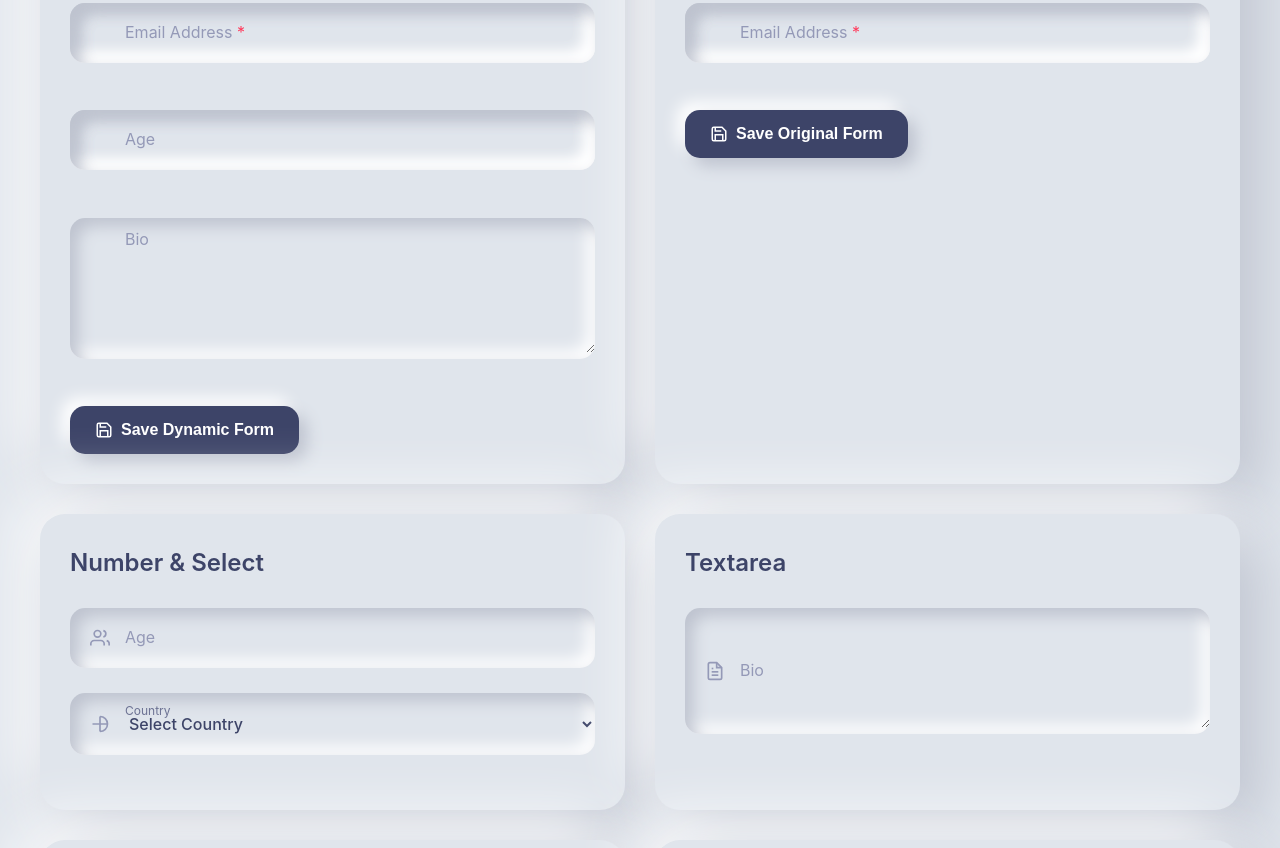
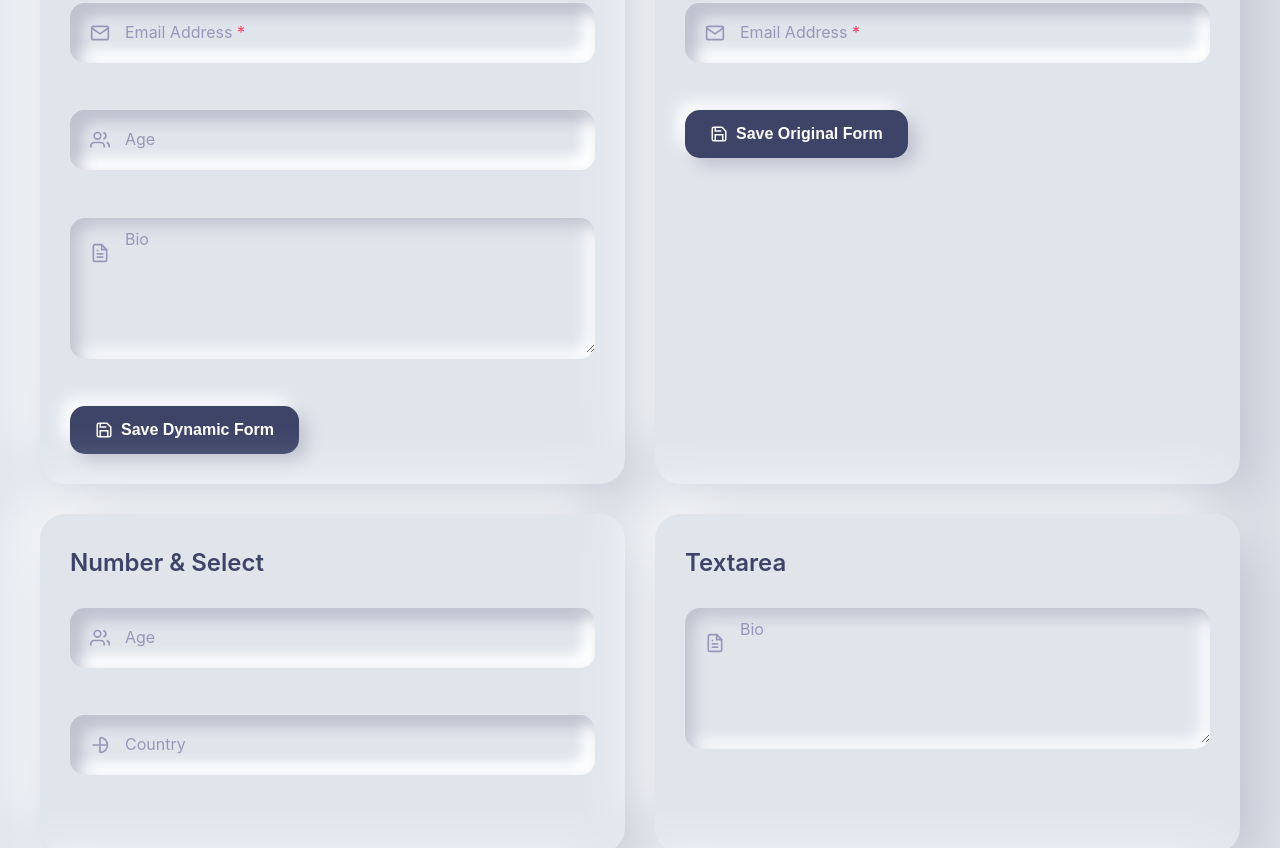
Before and after one commit to willtunner/neumophismDesk, an Angular app: page /home in a window 1280 px wide. Shown: the part 460-1308 px from the top of the page. Built offline with nearby package versions, Linux system fonts and the light colour scheme.

Commit message:
icons inside inputs ok

```diff
--- a/src/app/enuns/input-types.enum.ts
+++ b/src/app/enuns/input-types.enum.ts
@@ -7,5 +7,7 @@ export enum InputType {
     CPF = 'CPF',
     TEXT = 'TEXT',
     NUMBER = 'NUMBER',
-    TEXTAREA = 'TEXTAREA'
+    TEXTAREA = 'TEXTAREA',
+    AGE = 'AGE',
+    PASSWORD = 'PASSWORD'
   }
--- a/src/app/private/home/home.html
+++ b/src/app/private/home/home.html
@@ -23,25 +23,29 @@
       <!-- Input Dinâmico - Nome -->
       <app-input-dynamic
         [config]="inputConfigs.dynamicFullName"
-        [control]="getControl('dynamicFullName')">
+        [control]="getControl('dynamicFullName')"
+        [showImage]="true">
       </app-input-dynamic>
 
       <!-- Input Dinâmico - Email -->
       <app-input-dynamic
         [config]="inputConfigs.dynamicEmail"
-        [control]="getControl('dynamicEmail')">
+        [control]="getControl('dynamicEmail')"
+        [showImage]="true">
       </app-input-dynamic>
 
       <!-- Input Dinâmico - Idade -->
       <app-input-dynamic
         [config]="inputConfigs.dynamicAge"
-        [control]="getControl('dynamicAge')">
+        [control]="getControl('dynamicAge')"
+        [showImage]="true">
       </app-input-dynamic>
 
       <!-- Input Dinâmico - Bio -->
       <app-input-dynamic
         [config]="inputConfigs.dynamicBio"
-        [control]="getControl('dynamicBio')">
+        [control]="getControl('dynamicBio')"
+        [showImage]="true">
       </app-input-dynamic>
 
       <button class="neu-button primary" (click)="submitDynamicForm()">
@@ -61,13 +65,15 @@
       <!-- Input Dinâmico - Full Name -->
       <app-input-dynamic
         [config]="inputConfigs.originalFullName"
-        [control]="getControl('originalFullName')">
+        [control]="getControl('originalFullName')"
+        [showImage]="true">
       </app-input-dynamic>
 
       <!-- Input Dinâmico - Email -->
       <app-input-dynamic
         [config]="inputConfigs.originalEmail"
-        [control]="getControl('originalEmail')">
+        [control]="getControl('originalEmail')"
+        [showImage]="true">
       </app-input-dynamic>
 
       <button class="neu-button primary" (click)="submitOriginalForm()">
@@ -84,62 +90,33 @@
     <div class="component-section neu-container">
       <h2>Number & Select</h2>
 
-      <div class="form-group">
-        <div class="input-group">
-          <input type="number" id="age" placeholder=" " [(ngModel)]="formData.age" min="0" max="120">
-          <label for="age">Age</label>
-          <div class="input-icon">
-            <svg viewBox="0 0 24 24" fill="none" stroke="currentColor" stroke-width="2">
-              <path d="M17 21v-2a4 4 0 0 0-4-4H5a4 4 0 0 0-4 4v2"/>
-              <circle cx="9" cy="7" r="4"/>
-              <path d="M23 21v-2a4 4 0 0 0-3-3.87"/>
-              <path d="M16 3.13a4 4 0 0 1 0 7.75"/>
-            </svg>
-          </div>
-        </div>
-      </div>
+      <!-- Substituindo o input original por input-dynamic -->
+      <app-input-dynamic
+        [config]="inputConfigs.ageInput"
+        [control]="getControl('ageInput')"
+        [showImage]="true">
+      </app-input-dynamic>
 
-      <div class="form-group">
-        <div class="input-group">
-          <select id="country" [(ngModel)]="formData.country">
-            <option value="">Select Country</option>
-            <option value="us">United States</option>
-            <option value="br">Brazil</option>
-            <option value="ca">Canada</option>
-            <option value="uk">United Kingdom</option>
-          </select>
-          <label for="country">Country</label>
-          <div class="input-icon">
-            <svg viewBox="0 0 24 24" fill="none" stroke="currentColor" stroke-width="2">
-              <path d="M21 12a9 9 0 0 1-9 9m9-9a9 9 0 0 0-9-9m9 9H3m9 9v-9m0-9v9"/>
-            </svg>
-          </div>
-        </div>
-      </div>
+      <!-- Substituindo o select original por input-dynamic -->
+      <app-input-dynamic
+        [config]="inputConfigs.countrySelect"
+        [control]="getControl('countrySelect')"
+        [showImage]="true">
+      </app-input-dynamic>
     </div>
 
     <!-- SEÇÃO ORIGINAL: Textarea (mantida) -->
     <div class="component-section neu-container">
       <h2>Textarea</h2>
 
-      <div class="form-group">
-        <div class="input-group textarea-group">
-          <textarea id="bio" placeholder=" " rows="4" [(ngModel)]="formData.bio"></textarea>
-          <label for="bio">Bio</label>
-          <div class="input-icon">
-            <svg viewBox="0 0 24 24" fill="none" stroke="currentColor" stroke-width="2">
-              <path d="M14 2H6a2 2 0 0 0-2 2v16a2 2 0 0 0 2 2h12a2 2 0 0 0 2-2V8z"/>
-              <polyline points="14,2 14,8 20,8"/>
-              <line x1="16" y1="13" x2="8" y2="13"/>
-              <line x1="16" y1="17" x2="8" y2="17"/>
-              <polyline points="10,9 9,9 8,9"/>
-            </svg>
-          </div>
-        </div>
-      </div>
+      <!-- Substituindo o textarea original por input-dynamic -->
+      <app-input-dynamic
+        [config]="inputConfigs.bioTextarea"
+        [control]="getControl('bioTextarea')"
+        [showImage]="true">
+      </app-input-dynamic>
     </div>
 
-    <!-- Resto das seções mantidas intactas... -->
     <!-- Checkboxes, Radio Buttons, Buttons, Slider, Toggle Switch -->
     <div class="component-section neu-container">
       <h2>Checkboxes</h2>
@@ -158,7 +135,6 @@
         Save Checkbox Form
       </button>
     </div>
-
 
     <div class="component-section neu-container">
       <h2>Radio Buttons</h2>
--- a/src/app/private/home/home.ts
+++ b/src/app/private/home/home.ts
@@ -12,7 +12,6 @@ import { CheckboxDynamic } from '../../shared/components/checkbox-dynamic/checkb
 import { CheckboxConfig } from '../../interfaces/checkbox-config.interface';
 import { CheckboxLayout, CheckboxSelection } from '../../enuns/checkbox-types.enum';
 
-
 @Component({
   selector: 'app-home',
   standalone: true,
@@ -21,7 +20,6 @@ import { CheckboxLayout, CheckboxSelection } from '../../enuns/checkbox-types.en
   styleUrls: ['./home.css']
 })
 export class Home {
-
 
   checkboxConfig: CheckboxConfig = {
     formControlName: 'checkboxSelection',
@@ -34,8 +32,6 @@ export class Home {
       { value: 'notifications', label: 'Enable notifications' }
     ]
   };
-
-
 
   // Formulário reativo para os inputs dinâmicos
   dynamicForm: FormGroup;
@@ -58,7 +54,7 @@ export class Home {
     publicProfile: false
   };
 
-  // Configurações para os inputs dinâmicos - ATUALIZADO
+  // Configurações para os inputs dinâmicos - ATUALIZADO com novos campos
   inputConfigs = {
     // Para a seção "Dynamic Inputs"
     dynamicFullName: {
@@ -111,7 +107,7 @@ export class Home {
       }
     } as InputConfig,
 
-    // NOVOS: Para a seção "Text Inputs" (substituindo os inputs originais)
+    // Para a seção "Text Inputs" (substituindo os inputs originais)
     originalFullName: {
       type: InputType.USER,
       formControlName: 'originalFullName',
@@ -135,6 +131,45 @@ export class Home {
         required: 'Email address is required',
         pattern: 'Please enter a valid email address'
       }
+    } as InputConfig,
+
+    // NOVOS: Para substituir os inputs originais de Number & Select
+    ageInput: {
+      type: InputType.NUMBER,
+      formControlName: 'ageInput',
+      label: 'Age',
+      required: false,
+      min: 0,
+      max: 120,
+      placeholder: 'Enter your age',
+      customErrorMessages: {
+        min: 'Age cannot be negative',
+        max: 'Age cannot be more than 120'
+      }
+    } as InputConfig,
+    countrySelect: {
+      type: InputType.TEXT, // Usando TEXT para select por enquanto
+      formControlName: 'countrySelect',
+      label: 'Country',
+      required: false,
+      placeholder: 'Select your country',
+      customIcon: `
+        <svg viewBox="0 0 24 24" fill="none" stroke="currentColor" stroke-width="2">
+          <path d="M21 12a9 9 0 0 1-9 9m9-9a9 9 0 0 0-9-9m9 9H3m9 9v-9m0-9v9"/>
+        </svg>
+      `
+    } as InputConfig,
+    bioTextarea: {
+      type: InputType.TEXTAREA,
+      formControlName: 'bioTextarea',
+      label: 'Bio',
+      required: false,
+      rows: 4,
+      maxLength: 500,
+      placeholder: 'Tell us about yourself',
+      customErrorMessages: {
+        maxlength: 'Bio cannot exceed 500 characters'
+      }
     } as InputConfig
   };
 
@@ -151,11 +186,46 @@ export class Home {
       dynamicAge: [null, this.validatorsService.getDefaultValidators(InputType.NUMBER, this.inputConfigs.dynamicAge)],
       dynamicBio: ['', this.validatorsService.getDefaultValidators(InputType.TEXTAREA, this.inputConfigs.dynamicBio)],
       originalFullName: ['', this.validatorsService.getDefaultValidators(InputType.USER, this.inputConfigs.originalFullName)],
-      originalEmail: ['', this.validatorsService.getDefaultValidators(InputType.EMAIL, this.inputConfigs.originalEmail)]
+      originalEmail: ['', this.validatorsService.getDefaultValidators(InputType.EMAIL, this.inputConfigs.originalEmail)],
+      ageInput: [null, this.validatorsService.getDefaultValidators(InputType.NUMBER, this.inputConfigs.ageInput)],
+      countrySelect: ['', this.validatorsService.getDefaultValidators(InputType.TEXT, this.inputConfigs.countrySelect)],
+      bioTextarea: ['', this.validatorsService.getDefaultValidators(InputType.TEXTAREA, this.inputConfigs.bioTextarea)]
     });
 
     // Sincroniza o tema dark mode
     this.formData.darkMode = this.themeService.isDarkTheme();
+
+    // Sincroniza os valores do formulário reativo com o template-driven
+    this.setupFormSync();
+  }
+
+  // Método para sincronizar os formulários
+  private setupFormSync(): void {
+    // Sincroniza age
+    this.dynamicForm.get('ageInput')?.valueChanges.subscribe(value => {
+      this.formData.age = value;
+    });
+
+    // Sincroniza country
+    this.dynamicForm.get('countrySelect')?.valueChanges.subscribe(value => {
+      this.formData.country = value;
+    });
+
+    // Sincroniza bio
+    this.dynamicForm.get('bioTextarea')?.valueChanges.subscribe(value => {
+      this.formData.bio = value;
+    });
+
+    // Sincroniza valores iniciais
+    if (this.formData.age) {
+      this.dynamicForm.get('ageInput')?.setValue(this.formData.age);
+    }
+    if (this.formData.country) {
+      this.dynamicForm.get('countrySelect')?.setValue(this.formData.country);
+    }
+    if (this.formData.bio) {
+      this.dynamicForm.get('bioTextarea')?.setValue(this.formData.bio);
+    }
   }
 
   // Método auxiliar para obter o FormControl
--- a/src/app/shared/components/input-dynamic/input-dynamic.css
+++ b/src/app/shared/components/input-dynamic/input-dynamic.css
@@ -26,6 +26,16 @@
     inset 8px 8px 16px rgba(255, 59, 92, 0.2),
     inset -8px -8px 16px var(--shadow-dark),
     0 0 0 2px var(--error-color) !important;
+}
+
+/* Ajuste de padding quando não há ícone */
+.input-group:not(:has(.input-icon)) .neu-input,
+.input-group:not(:has(.input-icon)) .neu-textarea {
+  padding-left: 24px;
+}
+
+.input-group:not(:has(.input-icon)) label {
+  left: 24px;
 }
 
 .neu-input,
@@ -91,18 +101,18 @@
 
 /* === Ajuste visual para TEXTAREA com ícone === */
 .input-group.textarea-group .neu-textarea {
-  padding-top: 35px;    /* espaço para label + ícone */
-  padding-left: 55px;   /* mantém alinhamento do ícone */
+  padding-top: 35px;
+  padding-left: 55px;
   resize: vertical;
 }
 
 .input-group.textarea-group .input-icon {
-  top: 25px;            /* posição do ícone no textarea */
+  top: 25px;
   transform: none;
 }
 
 .input-group.textarea-group label {
-  top: 22px;            /* label começa alinhada ao ícone */
+  top: 22px;
 }
 
 .input-group.textarea-group.has-value label,
@@ -111,7 +121,6 @@
   font-size: 12px;
   color: var(--text-muted);
 }
-
 
 .input-icon svg {
   width: 100%;
@@ -134,7 +143,6 @@
   transition: all 0.3s ease;
 }
 
-
 .error-message.show {
   opacity: 1;
   transform: translateY(0);
@@ -149,9 +157,18 @@
     font-size: 15px;
   }
 
+  .input-group:not(:has(.input-icon)) .neu-input,
+  .input-group:not(:has(.input-icon)) .neu-textarea {
+    padding-left: 20px;
+  }
+
   .input-group label {
     left: 50px;
     font-size: 15px;
+  }
+
+  .input-group:not(:has(.input-icon)) label {
+    left: 20px;
   }
 
   .input-icon {
@@ -169,9 +186,18 @@
     font-size: 14px;
   }
 
+  .input-group:not(:has(.input-icon)) .neu-input,
+  .input-group:not(:has(.input-icon)) .neu-textarea {
+    padding-left: 18px;
+  }
+
   .input-group label {
     left: 45px;
     font-size: 14px;
+  }
+
+  .input-group:not(:has(.input-icon)) label {
+    left: 18px;
   }
 
   .input-icon {
--- a/src/app/shared/components/input-dynamic/input-dynamic.html
+++ b/src/app/shared/components/input-dynamic/input-dynamic.html
@@ -41,8 +41,8 @@
       <span *ngIf="config.required !== false" class="required-asterisk">*</span>
     </label>
 
-    <!-- Ícone (sempre aparece) -->
-    <div class="input-icon" [innerHTML]="getIconSvg()"></div>
+    <!-- Ícone (aparece apenas se showImage for true) -->
+    <div *ngIf="showImage" class="input-icon" [innerHTML]="safeIconSvg"></div>
   </div>
 
   <!-- Mensagem de erro -->
--- a/src/app/shared/components/input-dynamic/input-dynamic.ts
+++ b/src/app/shared/components/input-dynamic/input-dynamic.ts
@@ -5,6 +5,7 @@ import { ReactiveFormsModule, FormControl, Validators, AbstractControl } from '@
 import { InputConfig } from '../../../interfaces/input-config.interface';
 import { InputType } from '../../../enuns/input-types.enum';
 import { InputValidatorsService } from '../../../services/input-validators';
+import { DomSanitizer, SafeHtml } from '@angular/platform-browser';
 
 @Component({
   selector: 'app-input-dynamic',
@@ -17,13 +18,15 @@ export class InputDynamicComponent implements OnInit {
   @Input() config!: InputConfig;
   @Input() control!: FormControl;
   @Input() isPasswordVisible: boolean = false;
+  @Input() showImage: boolean = true; // Nova propriedade para controlar exibição do ícone
   @Output() valueChange = new EventEmitter<any>();
 
   inputType: string = 'text';
   errorMessage: string = '';
   isFocused: boolean = false;
+  safeIconSvg: SafeHtml = '';
 
-  // Ícones SVG para cada tipo - CORRIGIDO com TEXTAREA
+  // Ícones SVG para cada tipo
   private readonly icons: { [key in InputType]: string } = {
     [InputType.USER]: `
       <svg viewBox="0 0 24 24" fill="none" stroke="currentColor" stroke-width="2">
@@ -47,6 +50,14 @@ export class InputDynamicComponent implements OnInit {
       </svg>
     `,
     [InputType.NUMBER]: `
+      <svg viewBox="0 0 24 24" fill="none" stroke="currentColor" stroke-width="2">
+        <path d="M17 21v-2a4 4 0 0 0-4-4H5a4 4 0 0 0-4 4v2"/>
+        <circle cx="9" cy="7" r="4"/>
+        <path d="M23 21v-2a4 4 0 0 0-3-3.87"/>
+        <path d="M16 3.13a4 4 0 0 1 0 7.75"/>
+      </svg>
+    `,
+    [InputType.AGE]: `
       <svg viewBox="0 0 24 24" fill="none" stroke="currentColor" stroke-width="2">
         <path d="M17 21v-2a4 4 0 0 0-4-4H5a4 4 0 0 0-4 4v2"/>
         <circle cx="9" cy="7" r="4"/>
@@ -80,15 +91,22 @@ export class InputDynamicComponent implements OnInit {
         <line x1="16" y1="17" x2="8" y2="17"/>
         <polyline points="10,9 9,9 8,9"/>
       </svg>
+    `,
+    [InputType.PASSWORD]: `
+      <svg viewBox="0 0 24 24" fill="none" stroke="currentColor" stroke-width="2">
+        <rect x="3" y="11" width="18" height="11" rx="2" ry="2"/>
+        <path d="M7 11V7a5 5 0 0 1 10 0v4"/>
+      </svg>
     `
   };
 
-  constructor(private validatorsService: InputValidatorsService) {}
+  constructor(private validatorsService: InputValidatorsService, private sanitizer: DomSanitizer) {}
 
   ngOnInit(): void {
     this.setupInputType();
     this.setupValidators();
     this.setupValueChanges();
+    this.updateIcon();
   }
 
   ngOnChanges(): void {
@@ -96,8 +114,13 @@ export class InputDynamicComponent implements OnInit {
     if (this.config.formControlName === 'password') {
       this.inputType = this.isPasswordVisible ? 'text' : 'password';
     }
+    this.updateIcon();
   }
 
+  private updateIcon(): void {
+    const iconSvg = this.getIconSvg();
+    this.safeIconSvg = this.sanitizer.bypassSecurityTrustHtml(iconSvg);
+  }
 
   private setupInputType(): void {
     if (this.config.formControlName === 'password') {
@@ -110,6 +133,7 @@ export class InputDynamicComponent implements OnInit {
         this.inputType = 'email';
         break;
       case InputType.NUMBER:
+      case InputType.AGE:
         this.inputType = 'number';
         break;
       case InputType.TEXTAREA:
@@ -181,13 +205,16 @@ export class InputDynamicComponent implements OnInit {
       return this.getMaterialIcon(this.config.iconName);
     }
 
-    // Retorna ícone padrão baseado no tipo - CORRIGIDO
+    // Para campos de password, usa o ícone específico
+    if (this.config.formControlName === 'password') {
+      return this.icons[InputType.PASSWORD];
+    }
+
+    // Retorna ícone padrão baseado no tipo
     return this.icons[this.config.type] || this.icons[InputType.TEXT];
   }
 
   private getMaterialIcon(iconName: string): string {
-    // Aqui você pode mapear nomes de ícones do Material para SVGs
-    // Por enquanto, retornamos um ícone genérico
     return `
       <svg viewBox="0 0 24 24" fill="none" stroke="currentColor" stroke-width="2">
         <circle cx="12" cy="12" r="10"/>
```
Lines whose indentation alone changed are shown as unchanged.
